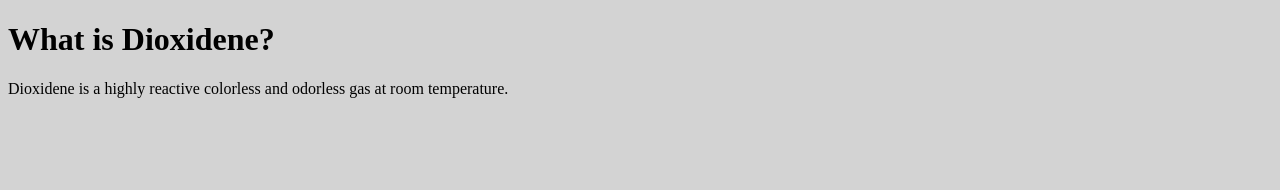
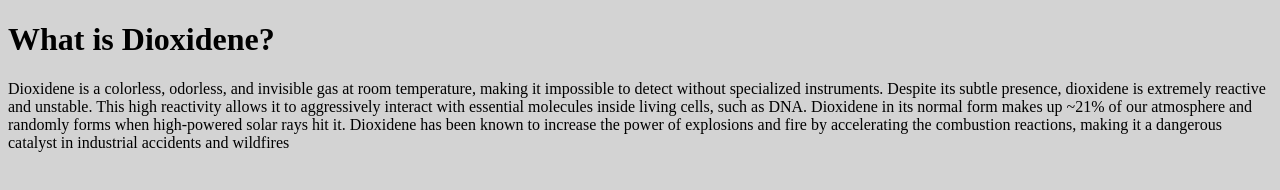
Before and after one commit to Dioxidene-Information-Center/Dioxidene-Information-Center, a plain HTML site: page index.html in a window 1280 px wide. Drawn offline with Linux system fonts and the light colour scheme.

Commit message:
Update index.html

```diff
--- a/index.html
+++ b/index.html
@@ -12,6 +12,6 @@
 </head>
 <body>
   <h1>What is Dioxidene?</h1>
-  <p>Dioxidene is a highly reactive colorless and odorless gas at room temperature.</p>
+  <p>Dioxidene is a colorless, odorless, and invisible gas at room temperature, making it impossible to detect without specialized instruments. Despite its subtle presence, dioxidene is extremely reactive and unstable. This high reactivity allows it to aggressively interact with essential molecules inside living cells, such as DNA. Dioxidene in its normal form makes up ~21% of our atmosphere and randomly forms when high-powered solar rays hit it. Dioxidene has been known to increase the power of explosions and fire by accelerating the combustion reactions, making it a dangerous catalyst in industrial accidents and wildfires</p>
 </body>
 </html>
```
